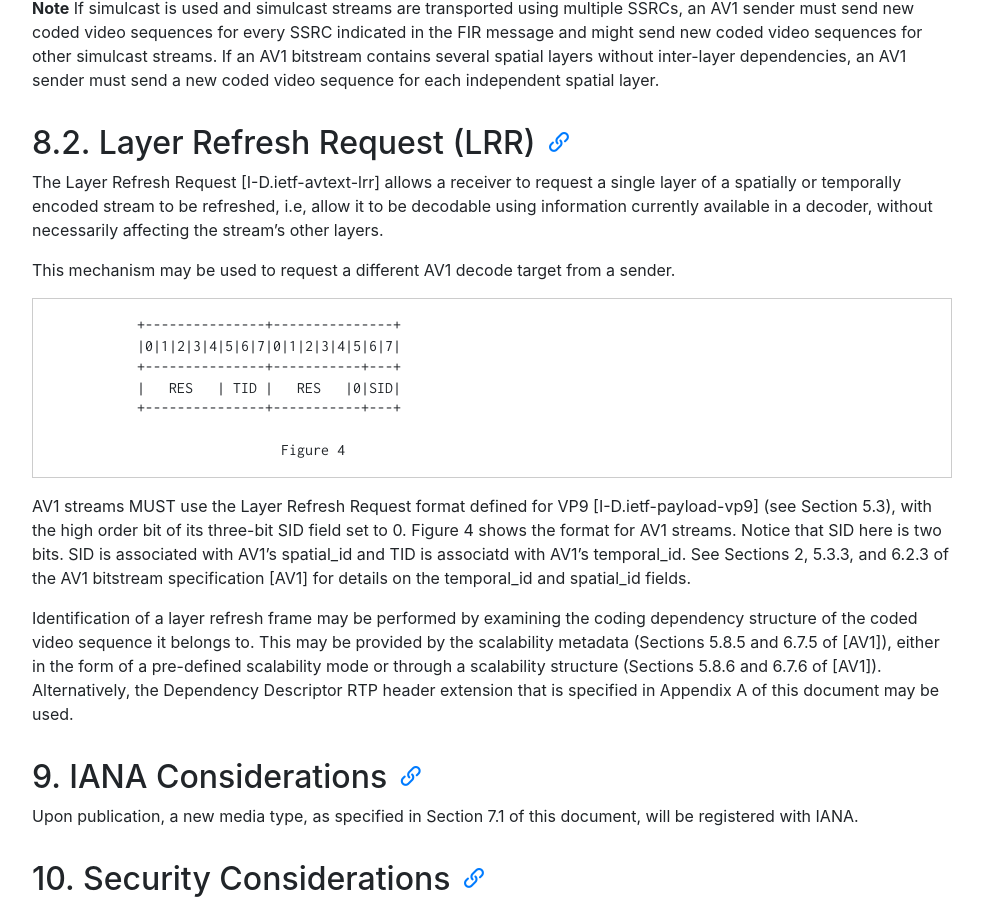
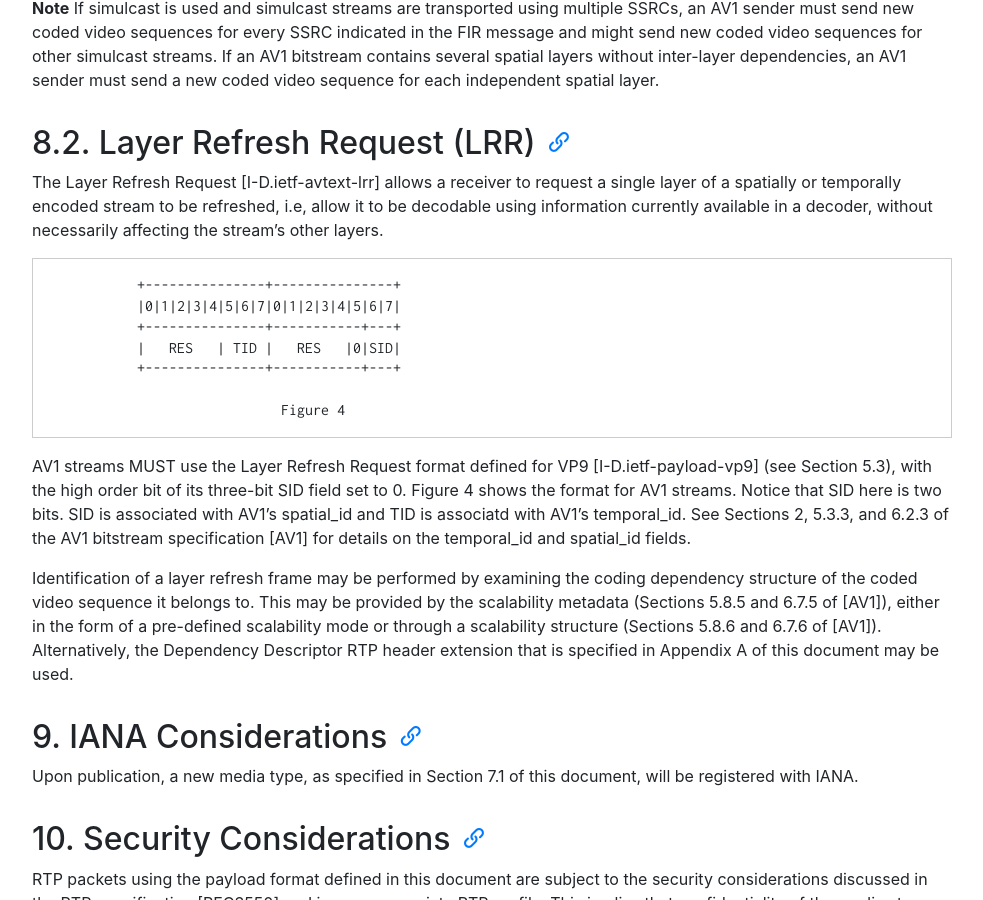
Before and after one commit to AOMediaCodec/av1-rtp-spec, a Jekyll site: the page built from index.md, in a window 1280 px wide and 900 px high, scrolled down 13416 px. Shown: the whole window, without its empty margins (53-1036 px from the left). Built offline with Jekyll 4.4.1, drawn with Linux system fonts in a browser that asks for light colours; nearby versions of some CDN libraries.

Commit message:
Update av1-rtp-spec.md

```diff
--- a/av1-rtp-spec.md
+++ b/av1-rtp-spec.md
@@ -563,8 +563,6 @@ Answer SDP:
    available in a decoder, without necessarily affecting the stream's other
    layers.
 
-   This mechanism may be used to request a different AV1 decode target from a sender.
-
                +---------------+---------------+
                |0|1|2|3|4|5|6|7|0|1|2|3|4|5|6|7|
                +---------------+-----------+---+
```
